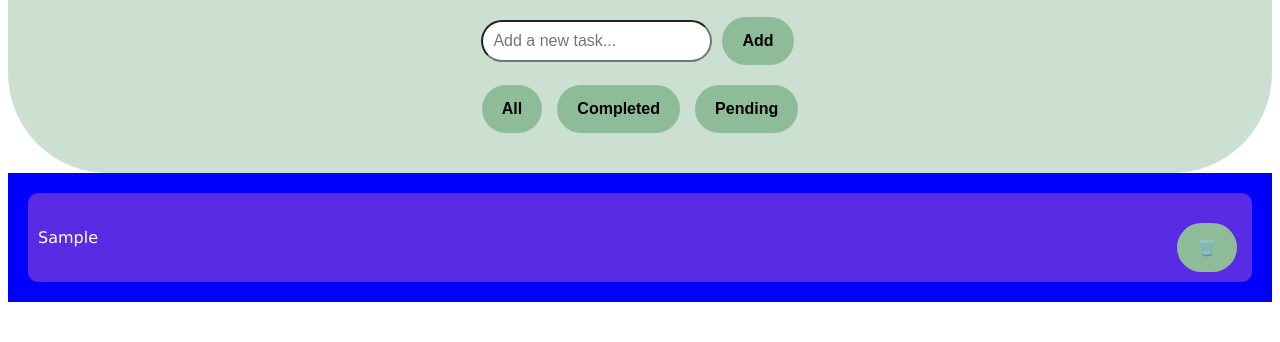
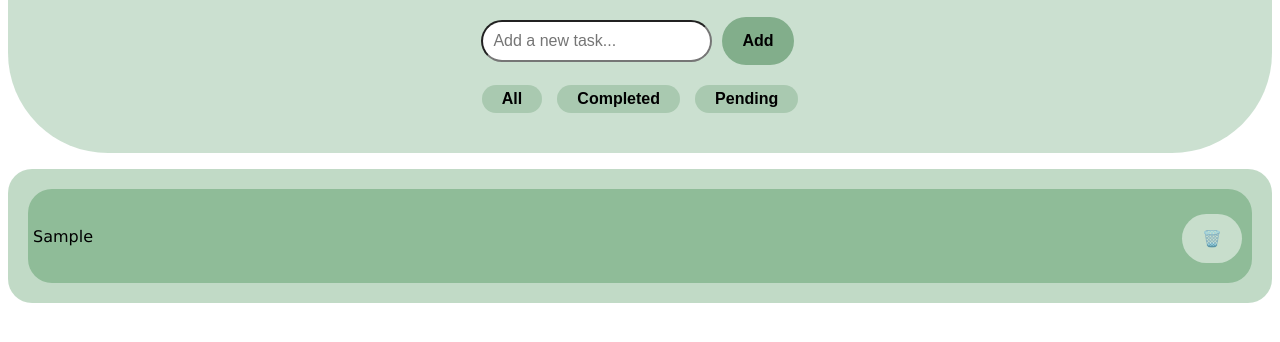
Before and after one commit to miraelh/to-do-web, a plain HTML site: page index.html in a window 1280 px wide. Both pictures are taken after typing "Sample" into the empty fields and a click on the button "Add". Shown: the part 128-470 px from the top of the page. Drawn offline with Linux system fonts and the light colour scheme.

Commit message:
Editing Styling

```diff
--- a/index.html
+++ b/index.html
@@ -19,31 +19,32 @@
 
         button {
             margin: 20px 5px 0 5px;
-            padding: 15px 20px;
+            padding: 5px 20px;
             font-size: 16px;
             font-weight: bold;
             cursor: pointer;
-            background-color: rgb(143, 188, 152);
+            background-color: rgba(130, 174, 139, 0.472);
             color: rgb(0, 0, 0);
             border-style: none;
             border-radius: 50rem;
         }
 
         ul{
-            background-color: blue;
-            margin: auto;
+            background-color: rgba(143, 188, 152, 0.549);
+            margin: 20px,auto;
             padding: 10px;
+            border-radius: 1.5rem;
         }
 
         li {
-            background-color: rgb(89, 43, 226);
-            padding: 10px;
+            background-color: rgb(143, 188, 152);
+            padding: 5px;
             margin: 10px;
             display: flex;
             justify-content: space-between;
             align-items: center;
-            color: white;
-            border-radius: 10px;
+            color: rgb(0, 0, 0);
+            border-radius: 1.5rem;
         }
 
         .containertodo{
@@ -73,13 +74,27 @@
         }
         .task.completed {
             text-decoration: line-through;
-            color: #d3d3d3;
+            color: #4e4e4e87;
+            background-color: rgba(143, 188, 152, 0.46);
         }
 
+        .add-button {
+            padding: 15px 20px;
+            font-size: 16px;
+            font-weight: bold;
+            cursor: pointer;
+            background-color: rgb(130, 174, 139);
+            color: rgb(0, 0, 0);
+            border-style: none;
+            border-radius: 50rem;
+        }
         .remove-btn {
             cursor: pointer;
+            padding: 15px 20px;
             margin-left: 10px;
-            color: red;
+            margin-bottom: 15px;
+            color: rgb(100, 131, 106);
+            background-color: rgba(255, 255, 255, 0.509);
         }
 
 
@@ -103,7 +118,7 @@
             <div class="containerinput">
 
              <input type="text" id="taskToAdd" placeholder="Add a new task...">
-             <button onclick="addTask()"> Add</button>
+             <button class="add-button" onclick="addTask()"> Add</button>
 
             </div>
 
```
